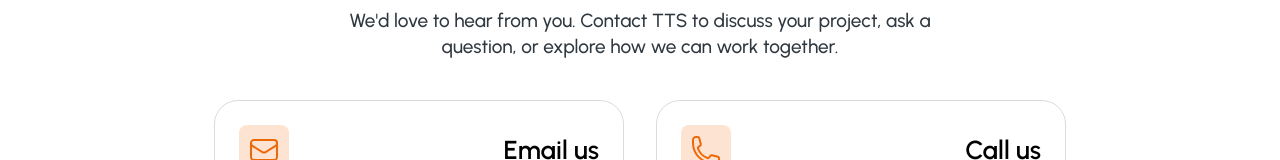
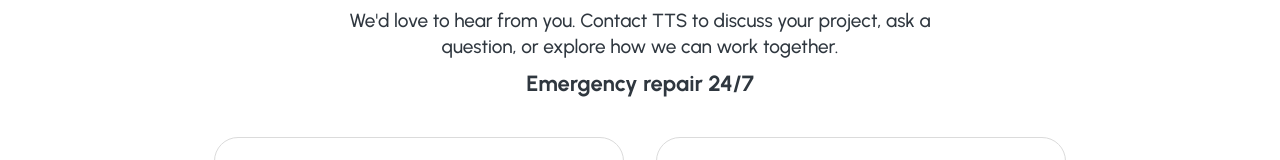
Before and after one commit to AlenDosev/tts, a Nuxt app: page /contact in a window 1280 px wide. Shown: the part 162-322 px from the top of the page. Built offline with nearby package versions, Linux system fonts and the light colour scheme.

Commit message:
fix(): popo

```diff
--- a/app/pages/contact/index.vue
+++ b/app/pages/contact/index.vue
@@ -2,6 +2,10 @@
   <div class="page contact">
     <h1 class="contact__title">{{ $t('nav.contact') }}</h1>
     <p class="contact__description">{{ $t('contact.title') }}</p>
+    <br />
+    <p class="contact__emergency">
+      <b>{{ $t('contact.emergency') }}</b>
+    </p>
     <div class="contact__grid">
       <div class="contact__grid-element">
         <div class="contact__grid-element-top">
@@ -64,7 +68,7 @@
   const fridayDate = new Date(Date.UTC(2023, 0, 6));
   const monday = Intl.DateTimeFormat(locale.value, { weekday: 'short' }).format(mondayDate).replace(/\./g, '');
   const friday = Intl.DateTimeFormat(locale.value, { weekday: 'short' }).format(fridayDate).replace(/\./g, '');
-  timesOpen.value = `${monday}-${friday} 9AM-5PM`;
+  timesOpen.value = `${monday}-${friday} 8AM-5PM`;
 };
 
 onBeforeMount(() => calculateNames());
@@ -106,6 +110,28 @@
     font-weight: 500;
     width: 50%;
     margin: auto;
+
+    @include tablet {
+      width: 80%;
+    }
+
+    @include mobile {
+      width: calc(100% - 32px);
+      font-size: 18px;
+      line-height: 24px;
+    }
+  }
+
+  &__emergency {
+    color: var(--banner-description-color, #2f373f);
+    font-size: 22px;
+    line-height: 26px;
+    font-family: var(--primary-font);
+    text-align: center;
+    font-weight: 500;
+    width: 50%;
+    margin: auto;
+    margin-top: -8px;
 
     @include tablet {
       width: 80%;
--- a/app/translations/de.json
+++ b/app/translations/de.json
@@ -1,3 +1,4 @@
 {
-  "common.language": "Sprache"
+  "common.language": "Sprache",
+  "contact.emergency": "Notfallreparatur 24/7"
 }
--- a/app/translations/en.json
+++ b/app/translations/en.json
@@ -2,6 +2,7 @@
   "common.language": "Language",
   "contact.callUs": "Call us",
   "contact.emailUs": "Email us",
+  "contact.emergency": "Emergency repair 24/7",
   "contact.replies": "Replies within 1-2 working days",
   "contact.title": "We'd love to hear from you. Contact TTS to discuss your project, ask a question, or explore how we can work together.",
   "nav.contact": "Contact",
--- a/app/translations/fr.json
+++ b/app/translations/fr.json
@@ -1,3 +1,4 @@
 {
-  "common.language": "Langue"
+  "common.language": "Langue",
+  "contact.emergency": "Dépannage 24/7"
 }
```
Also changed, not shown: scripts/fetch-translations.mjs (+14 -0 lines).
